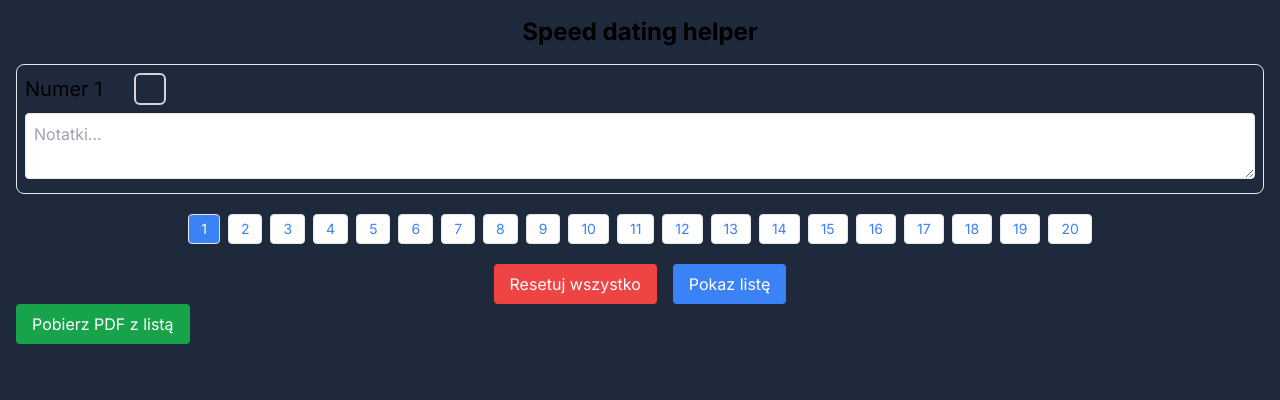
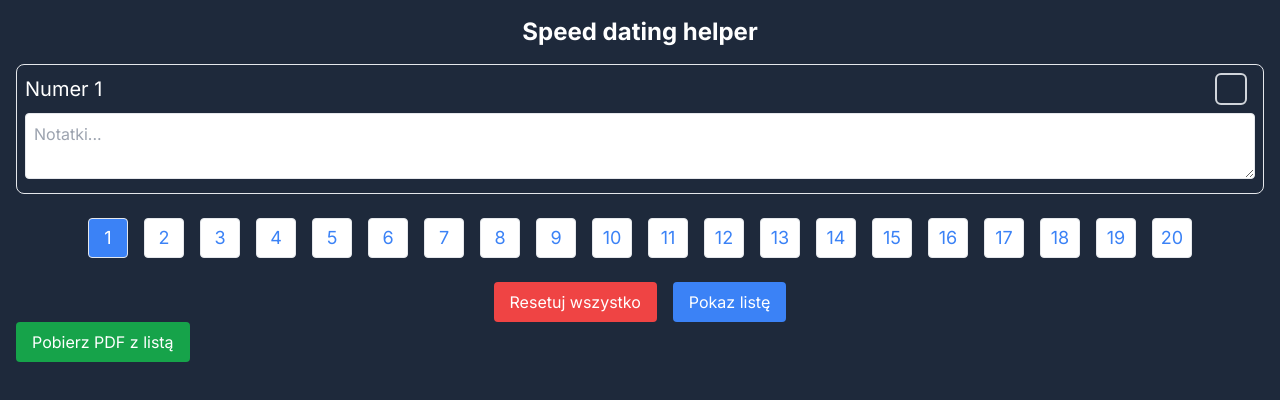
Before and after one commit to jakubpatzer/QuickDateHelper, a Next.js app: page / in a window 1280 px wide. Shown: the top 400 px of the page. Built offline with nearby package versions, Linux system fonts and the light colour scheme.

Commit message:
Zmiany dotyczące wygody uzytkowania

```diff
--- a/src/app/page.tsx
+++ b/src/app/page.tsx
@@ -19,8 +19,8 @@ const initialData: DataItem[] = Array.from({ length: 20 }, (_, i) => ({
   notes: "",
 }));
 
-const ITEMS_PER_PAGE = 1;
-const LOCAL_STORAGE_KEY = "paginatedData";
+const ITEMS_PER_PAGE: number = 1;
+const LOCAL_STORAGE_KEY: string = "paginatedData";
 
 const PaginatedPage = () => {
   const [data, setData] = useState<DataItem[]>(() => {
@@ -30,9 +30,9 @@ const PaginatedPage = () => {
     }
     return initialData;
   });
-  const [currentPage, setCurrentPage] = useState(1);
-  const [showChecked, setShowChecked] = useState(false);
-  const [isModalOpen, setIsModalOpen] = useState(false); // State for modal
+  const [currentPage, setCurrentPage] = useState<number>(1);
+  const [showChecked, setShowChecked] = useState<boolean>(false);
+  const [isModalOpen, setIsModalOpen] = useState<boolean>(false); // State for modal
 
   // Save data to localStorage whenever it changes
   useEffect(() => {
@@ -47,34 +47,38 @@ const PaginatedPage = () => {
     }
   }, []);
 
-  const totalPages = data.length;
+  const totalPages: number = data.length;
 
   const currentData = data.slice(
     (currentPage - 1) * ITEMS_PER_PAGE,
     currentPage * ITEMS_PER_PAGE
   );
 
-  const handlePageChange = (page: number) => {
+  const checkedItems: DataItem[] = data.filter(
+    (item: DataItem) => item.checked
+  );
+
+  const handlePageChange = (page: number): void => {
     setCurrentPage(page);
   };
 
-  const handleCheckChange = (id: number) => {
+  const handleCheckChange = (id: number): void => {
     setData(
-      data.map((item) =>
+      data.map((item: DataItem) =>
         item.id === id ? { ...item, checked: !item.checked } : item
       )
     );
   };
 
-  const handleNotesChange = (id: number, notes: string) => {
+  const handleNotesChange = (id: number, notes: string): void => {
     setData(data.map((item) => (item.id === id ? { ...item, notes } : item)));
   };
 
-  const handleReset = () => {
+  const handleReset = (): void => {
     setIsModalOpen(true); // Open the modal
   };
 
-  const handleConfirmReset = () => {
+  const handleConfirmReset = (): void => {
     const resetData = initialData.map((item) => ({
       ...item,
       checked: false,
@@ -86,44 +90,43 @@ const PaginatedPage = () => {
     setIsModalOpen(false); // Close the modal after reset
   };
 
-  const handleCancelReset = () => {
+  const handleCancelReset = (): void => {
     setIsModalOpen(false); // Close the modal if cancel is clicked
   };
 
-  const handleShowChecked = () => {
+  const handleShowChecked = (): void => {
     setShowChecked(!showChecked);
   };
 
-  const generatePDF = () => {
+  const generatePDF = (): void => {
     const doc = new jsPDF();
 
     if (data) {
       // Customize the content and formatting of the PDF
-      const formated = data
-        .filter((e: DataItem) => e.checked)
-        .map((e: DataItem) => `${e.name} ${e.notes && `(${e.notes})`}`)
+      const formatedData: string = checkedItems
+        .map(
+          (item: DataItem) => `${item.name} ${item.notes && `(${item.notes})`}`
+        )
         .join("\n\n");
-      doc.text(formated, 10, 10);
+      doc.text(formatedData, 10, 10);
     } else {
       doc.text("No data available", 10, 10);
     }
 
     // Save the generated PDF
-    doc.save("data.pdf");
+    doc.save("randki_lista.pdf");
   };
-
-  const checkedItems = data.filter((item) => item.checked);
 
   return (
     <div>
-      <h1 className="text-2xl font-bold mb-4 text-center">
+      <h1 className="text-2xl font-bold mb-4 text-center text-white">
         Speed dating helper
       </h1>
       <ul>
-        {currentData.map((item) => (
+        {currentData.map((item: DataItem) => (
           <li key={item.id} className="border rounded-lg py-2 px-2 mb-2">
-            <div className="flex items-center mb-2">
-              <span className="mr-8 text-xl">{item.name}</span>
+            <div className="flex items-center justify-between mb-2">
+              <span className="mr-8 text-xl text-white">{item.name}</span>
               <input
                 className="mr-2 custom-checkbox"
                 type="checkbox"
@@ -161,15 +164,15 @@ const PaginatedPage = () => {
       </div>
       {showChecked && (
         <div className="mt-4 text-center mb-8">
-          <h2 className="text-lg font-bold mb-2">Twoja lista:</h2>
+          <h2 className="text-lg font-bold mb-2 text-white">Twoja lista:</h2>
           {checkedItems.length > 0 ? (
             <ul>
-              {checkedItems.map((item) => (
-                <li key={item.id}>{item.name}</li>
+              {checkedItems.map((item: DataItem) => (
+                <li className="text-white" key={item.id}>{item.name}</li>
               ))}
             </ul>
           ) : (
-            <p>Jeszcze nikogo nie zaznaczyłeś.</p>
+            <p className="text-white">Jeszcze nikogo nie zaznaczyłeś.</p>
           )}
         </div>
       )}
--- a/src/components/Pagination.tsx
+++ b/src/components/Pagination.tsx
@@ -16,7 +16,7 @@ const Pagination: React.FC<PaginationProps> = ({ currentPage, totalPages, onPage
         <button
           key={page}
           onClick={() => onPageChange(page)}
-          className={`m-1 px-3 py-1 border rounded text-sm ${
+          className={`m-2 px-3 py-1 w-10 h-10 border rounded text-lg flex items-center justify-center ${
             page === currentPage ? 'bg-blue-500 text-white' : 'bg-white text-blue-500'
           }`}
         >
```
